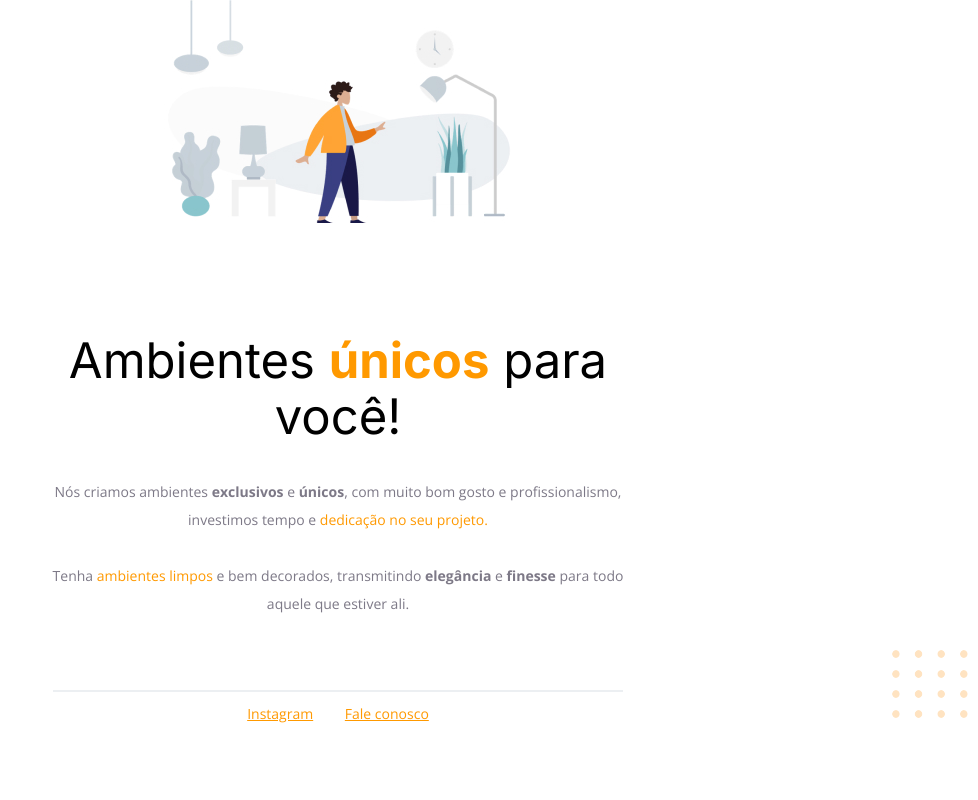
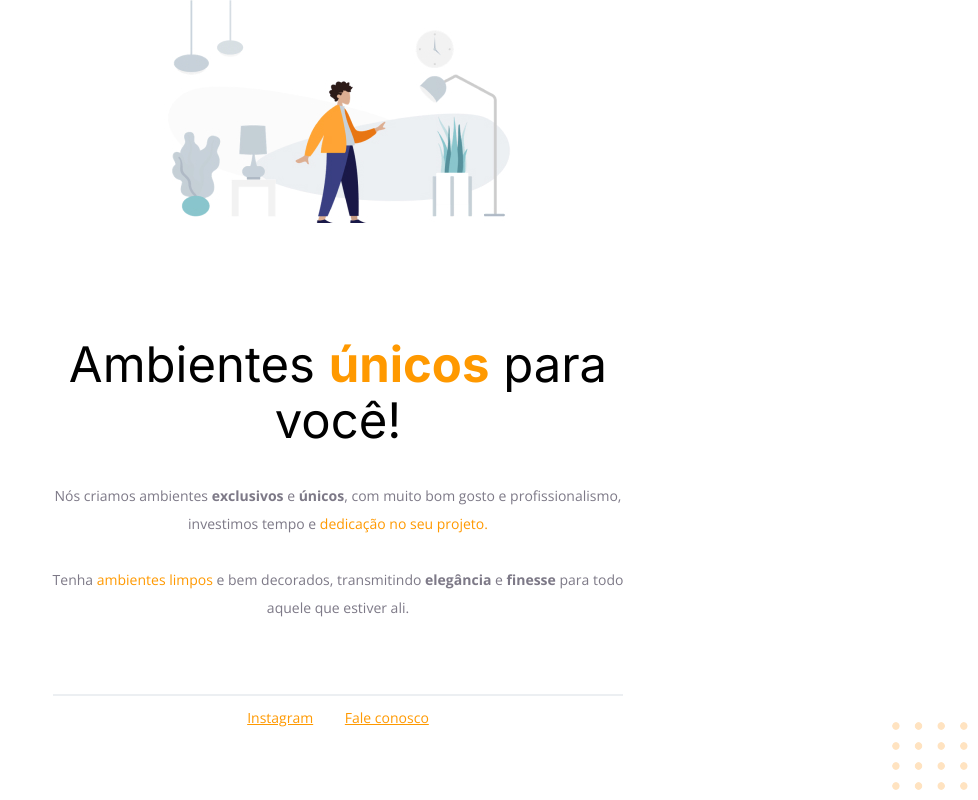
Before and after one commit to alemorbene/rocketseat-desafio-corrigindo-bug, a plain HTML site: page index.html in a window 1280 px wide. Shown: the whole page, without its empty margins (302-1280 px from the left). Drawn offline with nearby package versions, Linux system fonts and the light colour scheme.

Commit message:
fix-margin-img

```diff
--- a/index.html
+++ b/index.html
@@ -20,12 +20,13 @@
   <!-- Tag <body> é o corpo do documento, onde tem as informações que serão mostradas. -->
   <body>
 
-    <img
+    <div id="hero">
+
+      <img
       src="images/img1.jpg"
       alt="Desenho de uma pessoa vestindo uma camisa amarela em uma sala com Móveis"
     />
 
-    <div id="hero">
       <h1>Ambientes <span>únicos</span> para você!</h1>
         <p>
           Nós criamos ambientes <strong>exclusivos</strong> e <strong>únicos</strong>, com muito
--- a/style.css
+++ b/style.css
@@ -1,16 +1,18 @@
 body {
   font-family: "Open Sans", sans-serif;
   text-align: center;
+  font-size: 14px;
+  line-height: 28px;
   margin: 0;
-}
-
-img {
-  margin-bottom: 72px;
 }
 
 #hero {
     width: 592px;
     margin: 0 auto 72px;
+}
+
+#hero img {
+  margin-bottom: 72px;
 }
 
 h1 {
```
